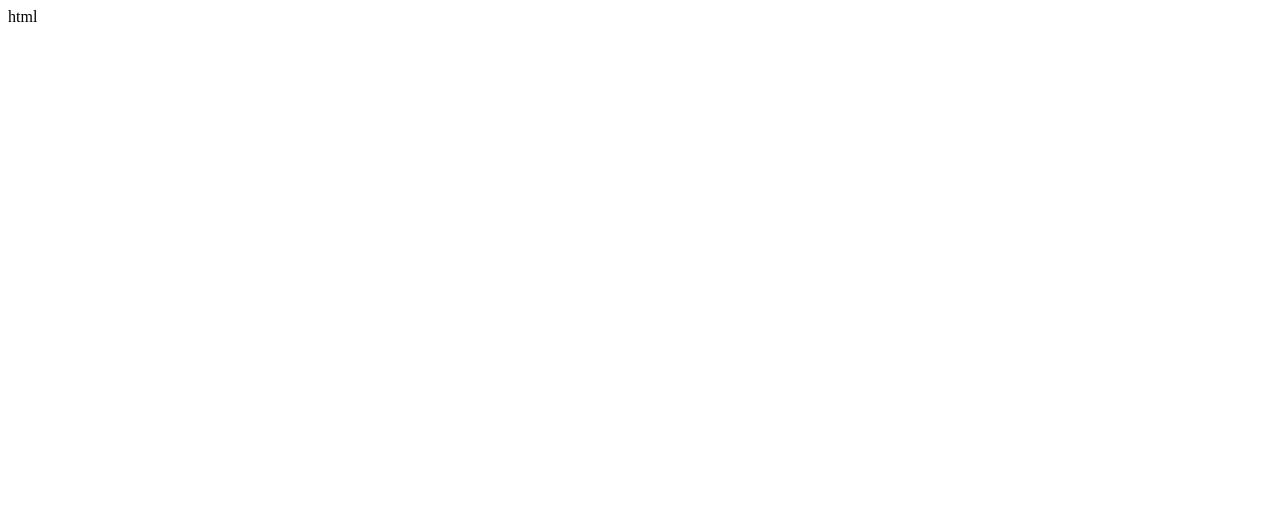
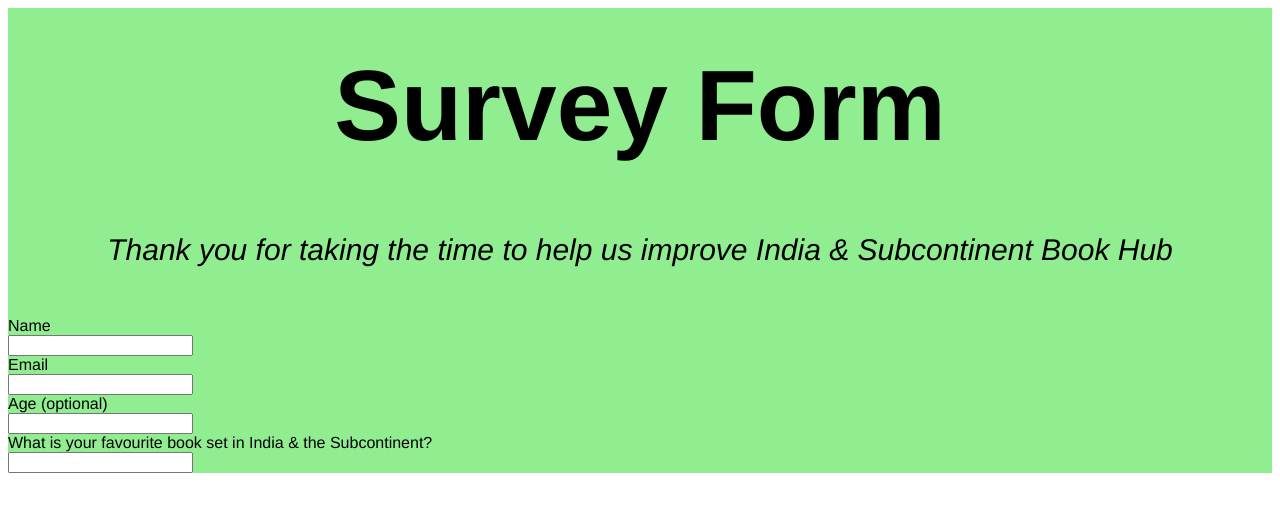
Before and after one commit to aaronfdb/Survey_form, a plain HTML site: page index.html in a window 1280 px wide. Drawn offline with Linux system fonts and the light colour scheme.

Commit message:
HTML file updates

```diff
--- a/index.html
+++ b/index.html
@@ -1,16 +1,28 @@
-html <!DOCTYPE html>
+<!DOCTYPE html>
 <html>
+    <main id="main">
  <head>
   <meta charset="utf-8">
   <meta http-equiv="X-UA-Compatible" content="IE=edge">
-        <title></title>
   <meta name="description" content="">
   <meta name="viewport" content="width=device-width, initial-scale=1">
-        <link rel="stylesheet" href="">
+  <link rel="stylesheet" href="base.css">
 </head>
 <body>
+<h1 id="title">Survey Form</h1>
+  <p id="description">Thank you for taking the time to help us improve India & Subcontinent Book Hub</p>
+  <form>
+    <label for="name">Name</label><br>
+    <input type="text" id="name" name="name"><br>
+    <label for="email">Email</label><br>
+    <input type="text" id="email" name="email"><br>
+    <label for="age">Age (optional)</label><br>
+    <input type="number" id="age" name="age"><br>
+    <label for="Favourite">What is your favourite book set in India & the Subcontinent?</label><br>
+    <input type="text" id="favourite" name="favourite"><br>
 
+  </form>
+</body>
 
-        <script src="" async defer></script>
-    </body>
+</main>
 </html>
```
Lines whose indentation alone changed are shown as unchanged.
